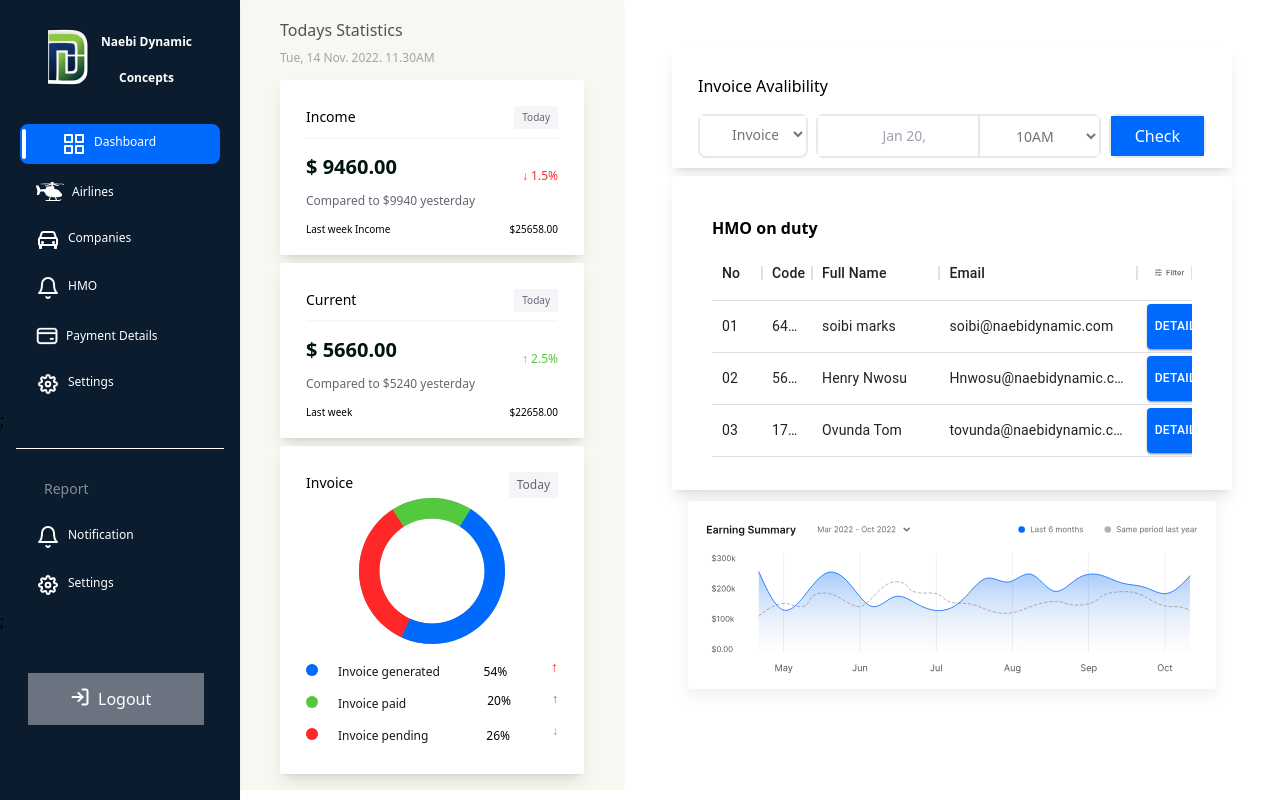
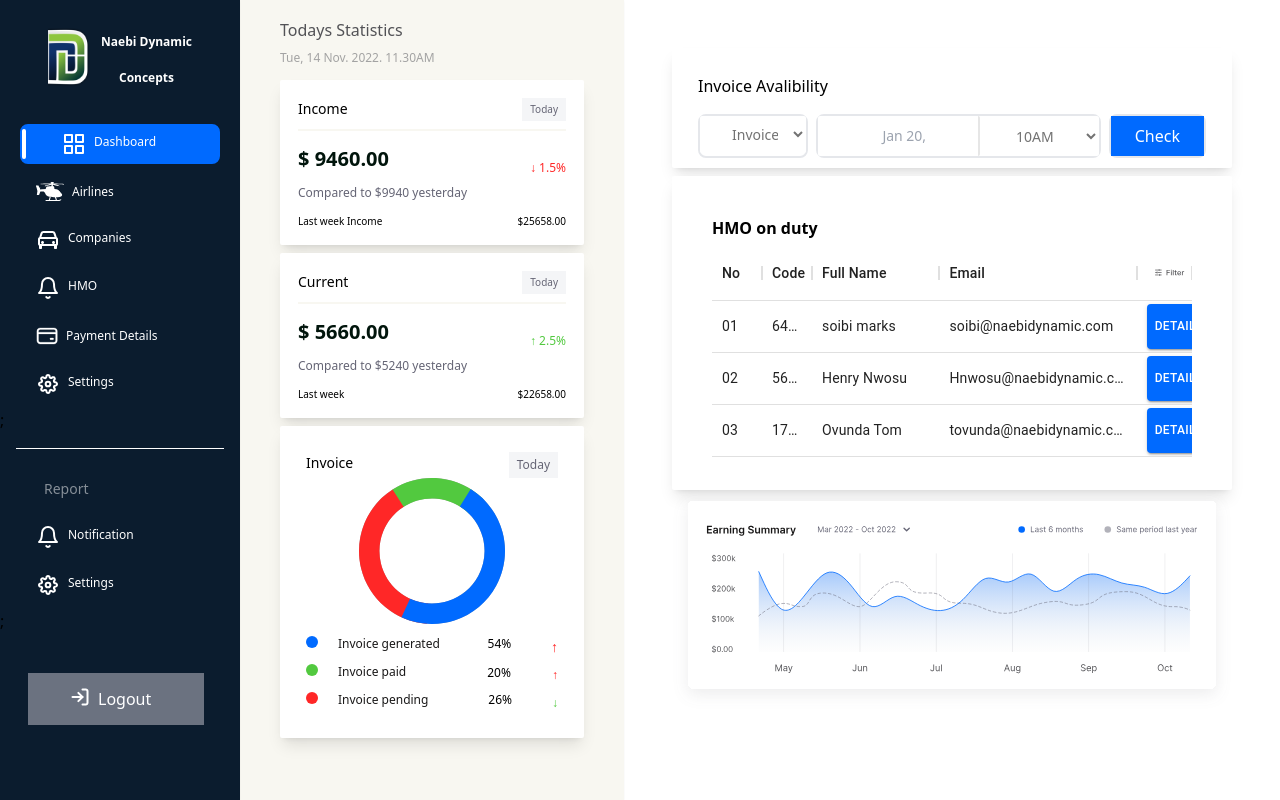
Before and after one commit to Alphadude/Neabi-dynamics-super-admin, a React (Create React App) app: page /dashboard in a window 1280 px wide. Built offline with nearby package versions, Linux system fonts and the light colour scheme; no server answers.

Commit message:
Layout Update

```diff
--- a/src/Utils/data.js
+++ b/src/Utils/data.js
@@ -76,25 +76,25 @@ import Airline from '../images/sideBar/Airline.svg'
       span:'mt-1 absolute z-50 flex h-3 w-3 items-center justify-center rounded-full bg-[#006AFF]',
       p:'Invoice generated',
       value:'54%',
-      pv:'text-[12px] leading-6',
+      pv:'ml-2 text-[12px] leading-6',
       raise:'↑',
-      pr:'text-[#FF2727]  text-[14px] leading-4 transition transform duration-300 animate-bounce'
+      pr:'text-[#FF2727]  text-[14px] leading-4 transition transform duration-300 animate-bounce pt-2'
     },
     {
       span:'mt-1 absolute z-50 flex h-3 w-3 items-center justify-center rounded-full bg-[#52C93F]',
       p:'Invoice paid',
       value:'20%',
-      pv: 'ml-10 text-[12px]',
+      pv: 'pt-1 ml-10 text-[12px]',
       raise:'↑',
-      pr:'text-[#FF2727] text-[12px] leading-4 transition transform duration-300 animate-bounce'
+      pr:'text-[#FF2727] text-[12px] leading-4 transition transform duration-300 animate-bounce pt-2'
     },
     {
       span:'mt-1 absolute z-50 flex h-3 w-3 items-center justify-center rounded-full bg-[#FF2727]',
       p:'Invoice pending',
       value:'26%',
-      pv:'ml-4 text-[12px] leading-6',
+      pv:'ml-5 text-[12px] leading-6',
       raise:'↓',
-      pr:'text-[#52C93F] text-[12px] leading-4 transition transform duration-300 animate-bounce'
+      pr:'text-[#52C93F] text-[12px] leading-4 transition transform duration-300 animate-bounce pt-2'
     }
   ]
   export {Nav, Extra, Stats, Gen}
--- a/src/components/SideBar.js
+++ b/src/components/SideBar.js
@@ -12,7 +12,7 @@ const SideBar = () =>{
 
   return(
     <section className="sideBar">
-      <div className="fixed absolute w-10 h-[100vh] md:w-60 bg-[#0B1C2E] shadow-sm">
+      <div className="fixed absolute w-10 h-screen md:w-60 bg-[#0B1C2E] shadow-sm">
         {/*Logo*/}
         <div className="flex m-2 w-6 pb-4 pt-4 md:px-10 md:w-full ">
             <img src={Logo} alt="Naebi's Logo" />
--- a/src/components/Stat.js
+++ b/src/components/Stat.js
@@ -19,14 +19,14 @@ const Stat = () =>{
   })
   return(
     <section className="ml-60" >
-      <div className=" h-[100vh] md:w-96 md:h-max bg-[#F8F7F1] shadow-sm px-10 py-4">
+      <div className=" h-screen md:w-96 bg-[#F8F7F1] shadow-sm px-10 py-4">
         <div className="mx-auto ">
           <h1 className="text-[16px] font-[500] leading-7 text-[#525256]">Todays Statistics</h1>
           <p className="text-[12px] font-[400] leading-7 text-[#A3A3A3]">Tue, 14 Nov. 2022. 11.30AM</p>
         </div>
 
         {Stats.map ((item) => (
-        <div className="mt-2 border-2 border-white shadow-lg rounded-sm  p-6 bg-white h-[175px]">
+        <div className="mt-2 border-2 border-white shadow-lg rounded-sm  p-4 bg-white h-[165px]">
           <div className="flex justify-between">
             <h1 className="text-[14px]">{item.name}</h1>
             <p className="text-[#656575] text-[10px] font-[400] bg-[#F4F5F7] rounded-xs px-2 py-1">Today</p>
@@ -55,9 +55,9 @@ const Stat = () =>{
           </div>
           <img src={Pie} alt="Pie chart" className=" text-center mx-auto"/>
 
-          <div className="mt-4">
+          <div className="mt-2">
             {Gen.map ((item) => (
-              <div className="mt-2 flex justify-between">
+              <div className="mt-1 flex justify-between">
                 <span className={item.span}></span>
                 <p className="ml-8 text-[12px] text-[#1A1919] leading-6">{item.p}</p>
                 <p className={item.pv}>{item.value}</p>
--- a/src/pages/Dashboard.js
+++ b/src/pages/Dashboard.js
@@ -1,7 +1,7 @@
 import React from 'react'
 
 import { Box, Button } from "@mui/material";
-import { DataGrid } from "@mui/x-data-grid";
+import { DataGrid, GridToolbar } from "@mui/x-data-grid";
 import { dashboardData } from "../Utils/formData.js";
 
 import Graph from '../images/dash/Graph.svg'
@@ -110,6 +110,7 @@ const Dashboard = () =>{
                <DataGrid
                 rows={dashboardData}
                 columns={columns}
+
                 />
             </Box>
           </Box>
--- a/src/pages/Sign-in.js
+++ b/src/pages/Sign-in.js
@@ -68,8 +68,8 @@ const Auth = () =>{
             <input type={showPassword ? "text" : "password"} value={password} onChange={(e)=>{setPassword(e.target.value)}}  required className="relative bg-[#D9D9D9] border-2 rounded-lg border-[#979699] px-6 py-2 w-[60vw] md:w-[300px] h-1/2 md:h-[50px] " />
             <div className="b" onClick={togglePassword}>
               {showPassword ?
-                <BsEyeFill className="absolute cursor-pointer text-[26px] md:text-[32px] top-top-[355px] right-[90px] md:right-[41%] md:top-[380px] pt-3 md:pt-2 md:mt-6"/> :
-                <RiEyeCloseLine className="absolute cursor-pointer text-[26px] md:text-[32px] top-[355px] right-[90px] md:right-[41%] md:top-[380px]  pt-3 md:pt-2 md:mt-6"/>
+                <BsEyeFill className="absolute cursor-pointer text-[26px] md:text-[32px] top-top-[355px] right-[90px] md:right-[41%] xl:right-[38%] md:top-[380px] pt-3 md:pt-2 md:mt-6"/> :
+                <RiEyeCloseLine className="absolute cursor-pointer text-[26px] md:text-[32px] top-[355px] right-[90px] md:right-[41%] xl:right-[38%] md:top-[380px]  pt-3 md:pt-2 md:mt-6"/>
             }
             </div>
           </div>
```
